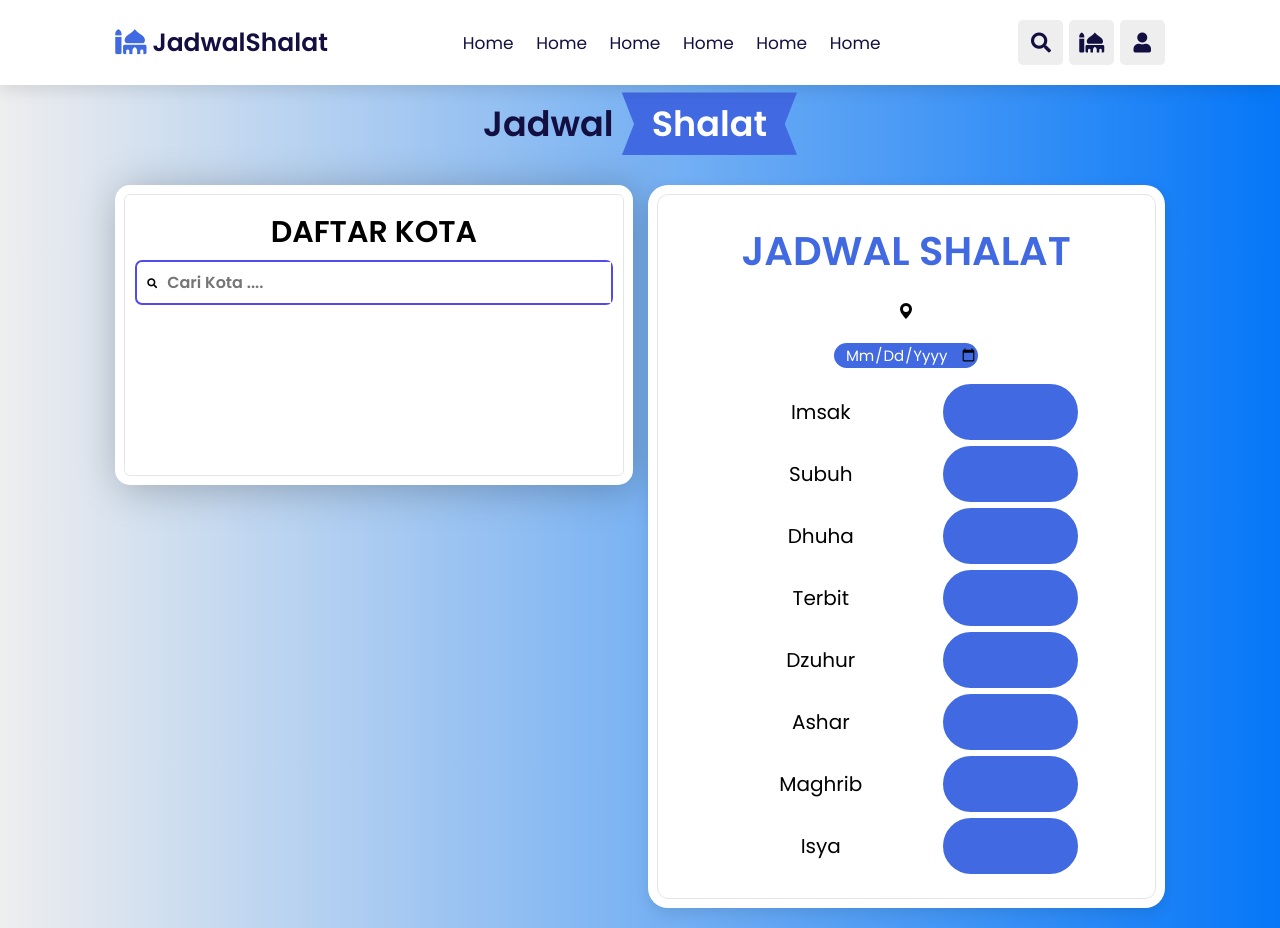
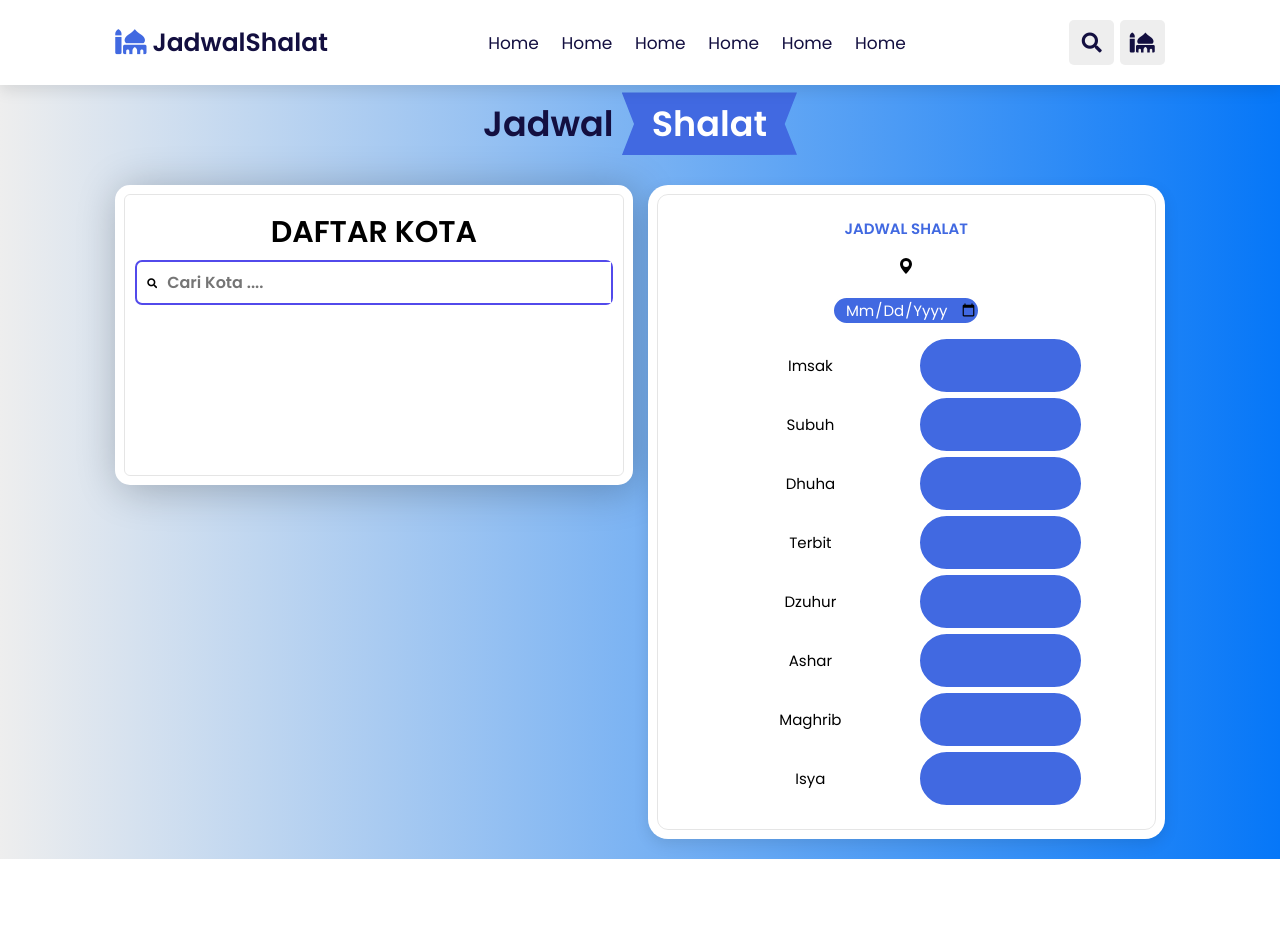
Before and after one commit to aknafff07/jadwal-shalat, a website: page index.html in a window 1280 px wide. After the commit the page ends 859 px from the top, so only its background shows below. Drawn offline with nearby package versions, Linux system fonts and the light colour scheme; no server answers.

Commit message:
modiff file

```diff
--- a/css/style.css
+++ b/css/style.css
@@ -121,7 +121,7 @@ section{
 }
 
 .header .icons div:hover{
-    background: var(--orange);
+    background: royalblue;
     color:#fff;
 }
 
@@ -165,7 +165,7 @@ section{
 }
 
 .header .search-form label:hover{
-    color:var(--orange);
+    color:royalblue;
 }
 
 .features .box-container{
@@ -222,7 +222,7 @@ section{
   background-color: #0169b2;
   padding: 5px;
   border-radius: 5px;
-  width: 400px;
+  width: 260px;
   height: 25px;
   font-size: 15px;
   font-weight: 600;
@@ -274,23 +274,23 @@ section{
   text-align: center;
     margin-top: 2%;
     margin-left: 23%;
-    font-size: 20px;
+    font-size: 15px;
 }
 .features .box-container .box2 .tabel .shalat{
   border: 2px solid white;
-	width: 50%;
+	width: 55%;
 	padding: 15px;
 	border-radius: 30px;
     margin-left: 5%;
     text-align: center;
     background-color: royalblue;
     color: white;
-    font-size: 17px;
+    font-size: 15px;
     font-weight: 600;
     cursor: pointer;
 }
 .features .box-container .box2 h3{
-  font-size: 40px;
+  font-size: 15px;
   line-height: 1.8;
   color:royalblue;
 }
@@ -351,7 +351,7 @@ section{
 
 }
 
-@media (max-width:450px){
+@media (max-width:400px){
 
     html{
         font-size: 50%;
--- a/index.html
+++ b/index.html
@@ -33,7 +33,6 @@
         <div class="fas fa-bars" id="menu-btn"></div>
         <div class="fas fa-search" id="search-btn"></div>
         <div class="fas fa-mosque" id="cart-btn"></div>
-        <div class="fas fa-user" id="login-btn"></div>
     </div>
 
     <form action="" class="search-form">
```
